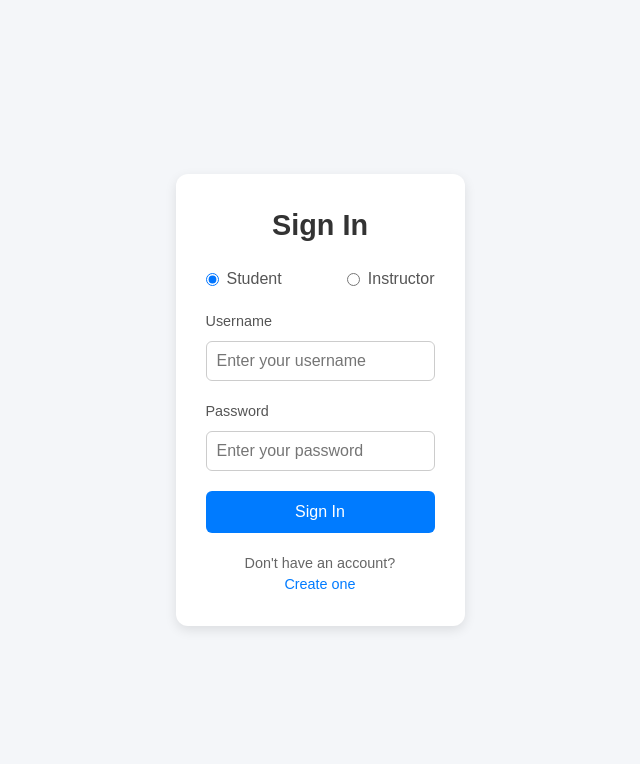
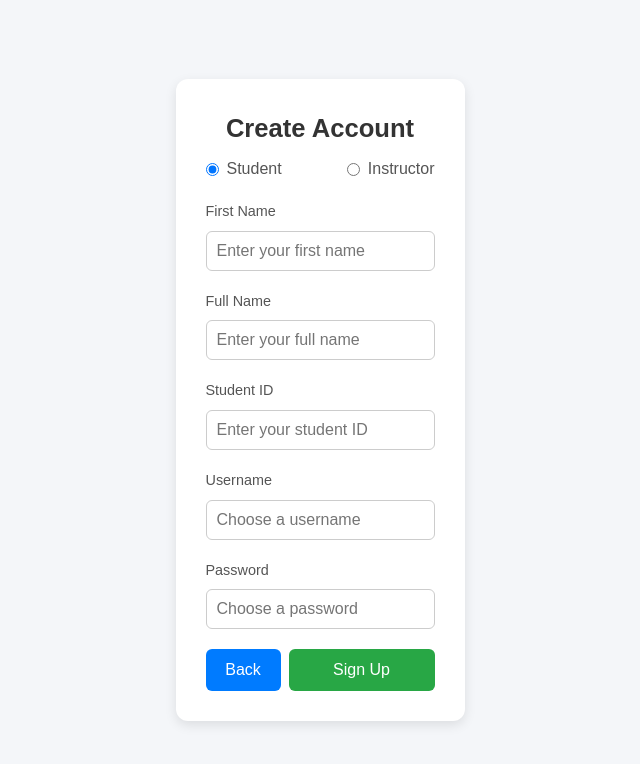
Before and after one commit to SOEN341-F24-CodeBusters/PeerAssessmentSystem, a React (Vite) app in the folder CodebustersPAS-ClientApp/: page /signup in a window 1280 px wide. Shown: the top 764 px of the page, without its empty margins (320-960 px from the left). Built offline with nearby package versions, Linux system fonts and the light colour scheme.

Commit message:
Added a simple Create Account page for both instructor and student with back and sign up button (for frontend for now)

```diff
--- a/CodebustersPAS-ClientApp/src/App.tsx
+++ b/CodebustersPAS-ClientApp/src/App.tsx
@@ -1,14 +1,18 @@
-
-import { useState } from 'react'
 import React from 'react';
-import './App.css';
+import { BrowserRouter as Router, Routes, Route } from 'react-router-dom';
 import SignIn from './pages/LoginPage';
+import CreateAccount from './pages/CreateAccountPage';
 
 const App: React.FC = () => {
   return (
-    <div className="App">
-      <SignIn /> {}
-    </div>
+    <Router>
+      <div className="App">
+        <Routes>
+          <Route path="/" element={<SignIn />} /> {}
+          <Route path="/signup" element={<CreateAccount />} /> {}
+        </Routes>
+      </div>
+    </Router>
   );
 }
 
--- /dev/null
+++ b/CodebustersPAS-ClientApp/src/pages/CreateAccountPage.css
@@ -0,0 +1,110 @@
+.create-account-container {
+    display: flex;
+    justify-content: center;
+    align-items: center;
+    height: 100vh;
+    background-color: #f4f6f9;
+  }
+
+  .create-account-card {
+    background-color: #fff;
+    padding: 30px;
+    border-radius: 12px;
+    box-shadow: 0 4px 12px rgba(0, 0, 0, 0.1);
+    max-width: 400px;
+    width: 100%;
+    text-align: center;
+  }
+
+  h2 {
+    margin-bottom: 10px;
+    font-size: 1.6rem;
+    color: #333;
+  }
+
+  .form-group {
+    margin-bottom: 20px;
+    text-align: left;
+  }
+
+  .form-group label {
+    display: block;
+    font-size: 0.9rem;
+    color: #555;
+    margin-bottom: 8px;
+  }
+
+  input[type="text"],
+  input[type="password"] {
+    width: 100%;
+    padding: 10px;
+    border: 1px solid #ccc;
+    border-radius: 6px;
+    font-size: 1rem;
+    outline: none;
+    transition: border-color 0.3s ease;
+  }
+
+  input[type="text"]:focus,
+  input[type="password"]:focus {
+    border-color: #007bff;
+  }
+
+  .user-type {
+    margin-bottom: 20px;
+    display: flex;
+    justify-content: space-between;
+  }
+
+  .radio-label {
+    display: flex;
+    align-items: center;
+    cursor: pointer;
+  }
+
+  .radio-label input {
+    margin-right: 8px;
+  }
+
+  .radio-label span {
+    font-size: 1rem;
+    color: #555;
+  }
+
+  .sign-up-btn {
+    width: 100%;
+    padding: 12px;
+    background-color: #28a745;
+    color: white;
+    border: none;
+    border-radius: 6px;
+    font-size: 1rem;
+    cursor: pointer;
+    transition: background-color 0.3s ease;
+    margin-left: 8px;
+  }
+
+  .sign-up-btn:hover {
+    background-color: #218838;
+  }
+
+  .button-group {
+    display: flex;
+    justify-content: space-between;
+  }
+
+  .back-btn {
+    width: 48%;
+    padding: 12px;
+    background-color: #007bff;
+    color: white;
+    border: none;
+    border-radius: 6px;
+    font-size: 1rem;
+    cursor: pointer;
+    transition: background-color 0.3s ease;
+  }
+
+  .back-btn:hover {
+    background-color: #0056b3;
+  }
--- /dev/null
+++ b/CodebustersPAS-ClientApp/src/pages/CreateAccountPage.tsx
@@ -0,0 +1,128 @@
+import React, { useState, ChangeEvent, FormEvent } from 'react';
+import { useNavigate } from 'react-router-dom';
+import './CreateAccountPage.css';
+
+const CreateAccount: React.FC = () => {
+  const [userType, setUserType] = useState<'student' | 'instructor'>('student');
+  const [firstName, setFirstName] = useState<string>('');
+  const [fullName, setFullName] = useState<string>('');
+  const [studentID, setStudentID] = useState<string>('');
+  const [username, setUsername] = useState<string>('');
+  const [password, setPassword] = useState<string>('');
+  const navigate = useNavigate();
+
+  const handleSignUp = (e: FormEvent) => {
+    e.preventDefault();
+
+    console.log({
+      userType,
+      firstName,
+      fullName,
+      studentID,
+      username,
+      password,
+    });
+
+    navigate('/');
+  };
+
+  return (
+    <div className="create-account-container">
+      <div className="create-account-card">
+        <h2>Create Account</h2>
+        <form onSubmit={handleSignUp}>
+          <div className="user-type">
+            <label className="radio-label">
+              <input
+                type="radio"
+                value="student"
+                checked={userType === 'student'}
+                onChange={() => setUserType('student')}
+              />
+              <span>Student</span>
+            </label>
+            <label className="radio-label">
+              <input
+                type="radio"
+                value="instructor"
+                checked={userType === 'instructor'}
+                onChange={() => setUserType('instructor')}
+              />
+              <span>Instructor</span>
+            </label>
+          </div>
+
+          <div className="form-group">
+            <label htmlFor="firstName">First Name</label>
+            <input
+              id="firstName"
+              type="text"
+              value={firstName}
+              onChange={(e: ChangeEvent<HTMLInputElement>) => setFirstName(e.target.value)}
+              required
+              placeholder="Enter your first name"
+            />
+          </div>
+
+          <div className="form-group">
+            <label htmlFor="fullName">Full Name</label>
+            <input
+              id="fullName"
+              type="text"
+              value={fullName}
+              onChange={(e: ChangeEvent<HTMLInputElement>) => setFullName(e.target.value)}
+              required
+              placeholder="Enter your full name"
+            />
+          </div>
+
+          {userType === 'student' && (
+            <div className="form-group">
+              <label htmlFor="studentID">Student ID</label>
+              <input
+                id="studentID"
+                type="text"
+                value={studentID}
+                onChange={(e: ChangeEvent<HTMLInputElement>) => setStudentID(e.target.value)}
+                placeholder="Enter your student ID"
+              />
+            </div>
+          )}
+
+          <div className="form-group">
+            <label htmlFor="username">Username</label>
+            <input
+              id="username"
+              type="text"
+              value={username}
+              onChange={(e: ChangeEvent<HTMLInputElement>) => setUsername(e.target.value)}
+              required
+              placeholder="Choose a username"
+            />
+          </div>
+
+          <div className="form-group">
+            <label htmlFor="password">Password</label>
+            <input
+              id="password"
+              type="password"
+              value={password}
+              onChange={(e: ChangeEvent<HTMLInputElement>) => setPassword(e.target.value)}
+              required
+              placeholder="Choose a password"
+            />
+          </div>
+
+          <div className="button-group">
+            <button type="button" className="back-btn" onClick={() => navigate('/')}>
+              Back
+            </button>
+          <button type="submit" className="sign-up-btn">Sign Up</button>
+          </div>
+        </form>
+      </div>
+    </div>
+  );
+};
+
+export default CreateAccount;
```
